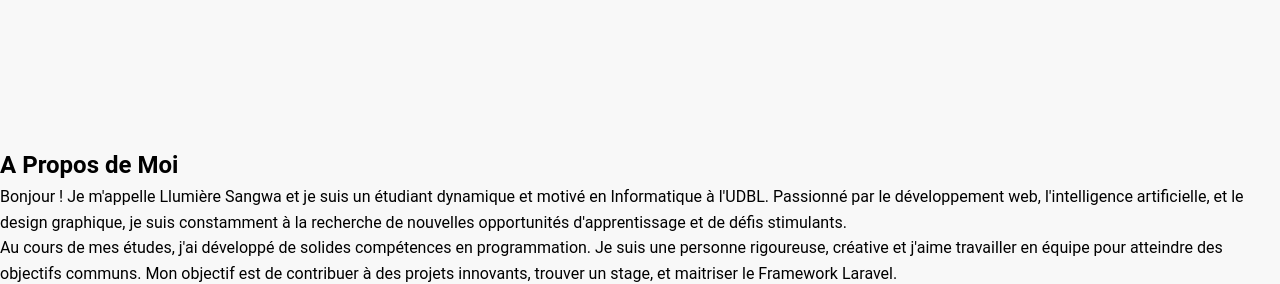
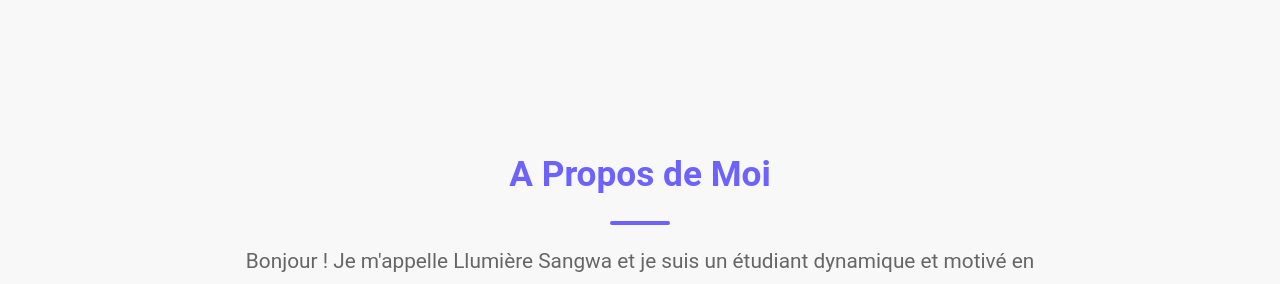
Before and after one commit to Llumiere19/Mon-Portfolio-2026, a plain HTML site: page index.HTML in a window 1280 px wide. Shown: the part 602-886 px from the top of the page. Drawn offline with Linux system fonts and the light colour scheme.

Commit message:
Stylisation de la section aproposo

```diff
--- a/CSS/style.css
+++ b/CSS/style.css
@@ -115,3 +115,29 @@
     transform: translateY(-5px);
 
 }
+.apropos {
+    width: 800px;
+    margin: 6rem auto;
+    text-align: center;
+}
+section h2 {
+    color: var(--violet-doux);
+    font-size: 2.2rem;
+    font-weight: 700;
+    position: relative;
+    text-align: center;
+}
+section h2::after {
+    content: '';
+    display: block;
+    width: 60px;
+    height: 4px;
+    background-color: var(--violet-doux);
+    margin: 1.2rem auto;
+    border-radius: 2px;
+}
+.apropos p {
+    margin-bottom: 2rem;
+    color: var(--gris-fonce);
+    font-size: 1.3rem;
+}
--- a/index.HTML
+++ b/index.HTML
@@ -33,7 +33,7 @@
                 <img src="Image/WhatsApp Image 2026-02-18 at 03.13.13.jpeg" alt="LLES">
             </div>
         </section>
-        <section>
+        <section class="apropos">
             <div>
                 <h2>A Propos de Moi</h2>
                 <p>Bonjour ! Je m'appelle Llumière Sangwa et je suis un étudiant dynamique et motivé en
@@ -46,7 +46,7 @@
                     maitriser le Framework Laravel.</p>
             </div>
         </section>
-        <section>
+        <section class="competences">
             <div>
                 <h2>Mes compétences</h2>
                 <table>
```
